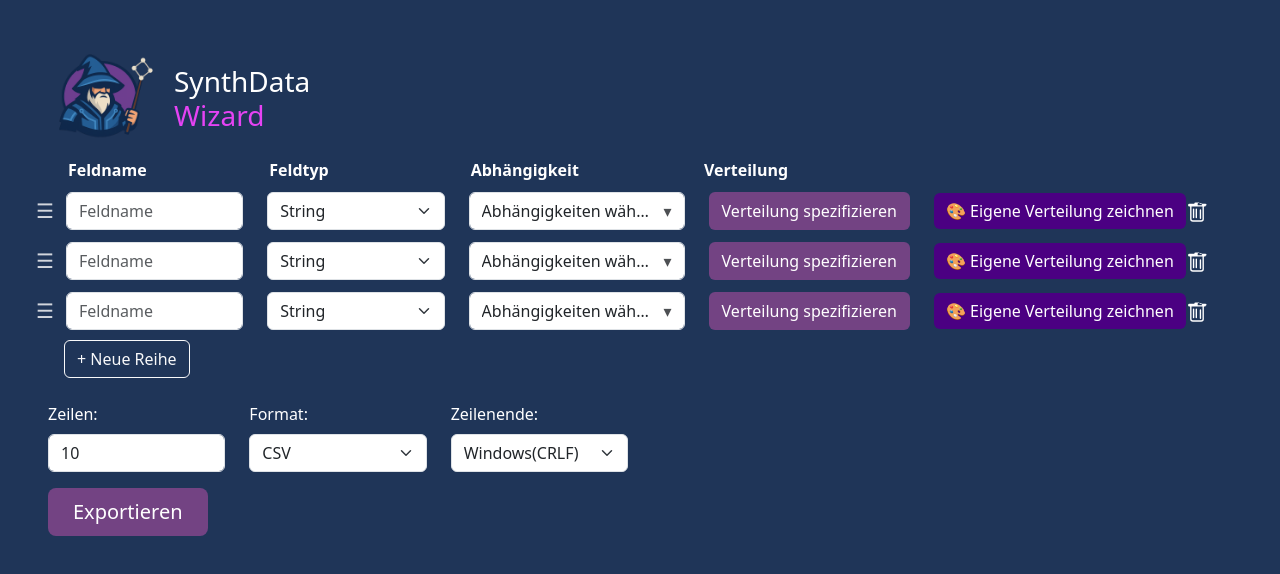
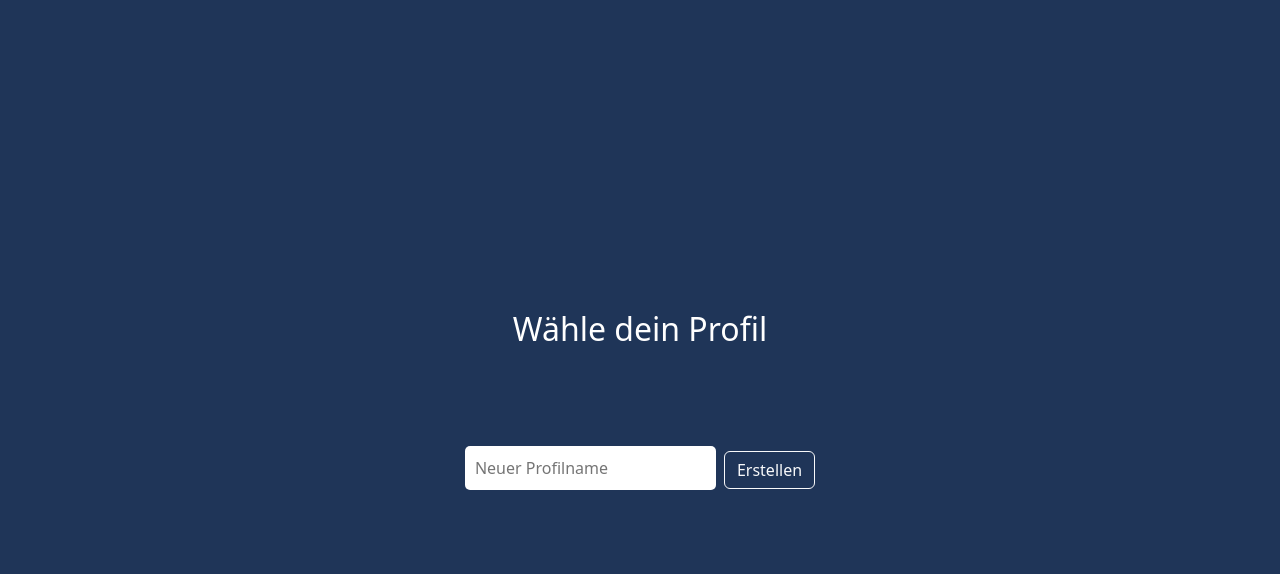
Before and after one commit to chaimaa-Tester/synthdata-frontend, a React (Vite) app: page / in a window 1280 px wide. Shown: the top 574 px of the page. Built offline with nearby package versions, Linux system fonts and the light colour scheme.

Commit message:
added routing

```diff
--- a/package.json
+++ b/package.json
@@ -20,6 +20,7 @@
     "react-bootstrap": "^2.10.10",
     "react-chartjs-2": "^5.3.0",
     "react-dom": "^19.0.0",
+    "react-router-dom": "^7.9.5",
     "react-sketch-canvas": "^6.2.0"
   },
   "devDependencies": {
--- a/src/App.tsx
+++ b/src/App.tsx
@@ -1,11 +1,62 @@
+import { useState } from "react";
 import { SynthDataWizard } from "./SynthDataWizard";
+import { ProfileSelector } from "./components/ProfileSelector";
+import {
+  BrowserRouter,
+  Routes,
+  Route,
+  useNavigate,
+} from "react-router-dom";
 
-function App() {
+//  Neue Komponente, die innerhalb des Routers läuft
+const AppRoutes = () => {
+  const [profileId, setProfileId] = useState<string | null>(localStorage.getItem("profileId"));
+  const navigate = useNavigate();
+
+  // Profil auswählen: setzt das Profil und leitet weiter zur Hauptseite
+  const handleSelectProfile = (id: string) => {
+    localStorage.setItem("profileId", id);
+    setProfileId(id);
+    navigate("/app");
+  };
+
+  // Profil erstellen: speichert Profil, KEIN Navigate
+  const handleCreateProfile = (id: string) => {
+    // Hier wird angenommen, dass das neue Profil bereits in localStorage gespeichert werden soll
+    // (genaue Logik ggf. anpassen, falls andere Datenstruktur benötigt)
+    // Nur Beispiel: Profile-Liste als Array in localStorage
+    const profiles = JSON.parse(localStorage.getItem("profiles") || "[]");
+    if (!profiles.includes(id)) {
+      profiles.push(id);
+      localStorage.setItem("profiles", JSON.stringify(profiles));
+    }
+    // KEIN navigate!
+  };
+
   return (
-    <div>
-      <SynthDataWizard />
-    </div>
+    <Routes>
+      <Route
+        path="/"
+        element={
+          <ProfileSelector
+            onSelect={handleSelectProfile}
+            onCreate={handleCreateProfile}
+            // Neue Prop: Übergib navigate-Funktion für manuelles Navigieren
+            onNavigateToApp={() => navigate("/app")}
+            selectedProfileId={profileId}
+          />
+        }
+      />
+      <Route path="/app" element={<SynthDataWizard profileId={profileId ?? ""} />} />
+    </Routes>
   );
-}
+};
+
+// Der BrowserRouter ist jetzt die Hülle
+export const App = () => (
+  <BrowserRouter>
+    <AppRoutes />
+  </BrowserRouter>
+);
 
 export default App;
--- /dev/null
+++ b/src/components/ProfileSelector.tsx
@@ -0,0 +1,127 @@
+import { useEffect, useState } from "react";
+
+type Profile = {
+  id: string;
+  name: string;
+};
+
+const LOCAL_STORAGE_KEY = "profiles";
+
+export const ProfileSelector = ({ onSelect }: { onSelect: (profileId: string) => void }) => {
+  const [profiles, setProfiles] = useState<Profile[] | null>(null);
+  const [newProfileName, setNewProfileName] = useState("");
+
+  useEffect(() => {
+    try {
+      const storedProfiles = localStorage.getItem(LOCAL_STORAGE_KEY);
+      if (storedProfiles) {
+        setProfiles(JSON.parse(storedProfiles));
+      } else {
+        setProfiles([]);
+      }
+    } catch {
+      setProfiles([]);
+    }
+  }, []);
+
+  useEffect(() => {
+    if (profiles !== null) {
+      localStorage.setItem(LOCAL_STORAGE_KEY, JSON.stringify(profiles));
+    }
+  }, [profiles]);
+
+  const createProfile = () => {
+    if (!newProfileName.trim() || profiles === null) return;
+    const newProfile: Profile = {
+      id: Math.random().toString(36).substr(2, 9),
+      name: newProfileName.trim(),
+    };
+    setProfiles((prev) => (prev ? [...prev, newProfile] : [newProfile]));
+    // onSelect(newProfile.id);
+    setNewProfileName("");
+  };
+
+  // Löschfunktion für Profile
+  const deleteProfile = (id: string) => {
+    setProfiles((prev) => {
+      if (!prev) return prev;
+      const updated = prev.filter((p) => p.id !== id);
+      // localStorage wird durch useEffect aktualisiert
+      return updated;
+    });
+  };
+
+  if (profiles === null) {
+    return null; // oder ein Ladezustand
+  }
+
+  return (
+    <div
+      style={{
+        background: "rgb(31, 53, 88)",
+        color: "white",
+        minHeight: "100vh",
+        display: "flex",
+        flexDirection: "column",
+        alignItems: "center",
+        justifyContent: "center",
+      }}
+    >
+      <h2>Wähle dein Profil</h2>
+      <div style={{ display: "flex", flexWrap: "wrap", gap: 20, marginTop: 40 }}>
+        {profiles.map((p) => (
+          <div
+            key={p.id}
+            style={{
+              background: "rgb(115, 67, 131)",
+              borderRadius: 10,
+              padding: "20px 40px",
+              cursor: "pointer",
+              fontSize: 18,
+              fontWeight: "bold",
+              position: "relative",
+              display: "flex",
+              alignItems: "center",
+              gap: 10,
+            }}
+          >
+            <span onClick={() => onSelect(p.id)} style={{ flex: 1 }}>{p.name}</span>
+            <button
+              title="Profil löschen"
+              onClick={(e) => {
+                e.stopPropagation();
+                deleteProfile(p.id);
+              }}
+              style={{
+                background: "transparent",
+                border: "none",
+                color: "#fff",
+                cursor: "pointer",
+                fontSize: 14,
+                marginLeft: 8,
+                padding: 0,
+              }}
+            >
+              🗑️
+            </button>
+          </div>
+        ))}
+      </div>
+
+      <div style={{ marginTop: 50 }}>
+        <input
+          placeholder="Neuer Profilname"
+          value={newProfileName}
+          onChange={(e) => setNewProfileName(e.target.value)}
+          style={{ padding: 10, borderRadius: 5, border: "none" }}
+        />
+        <button
+          className="btn btn-outline-light ms-2"
+          onClick={createProfile}
+        >
+          Erstellen
+        </button>
+      </div>
+    </div>
+  );
+};
```
Also changed, not shown: src/SynthDataWizard.tsx (+8 -1 lines), 1 other file (tests, documents, lock files or other folders).
